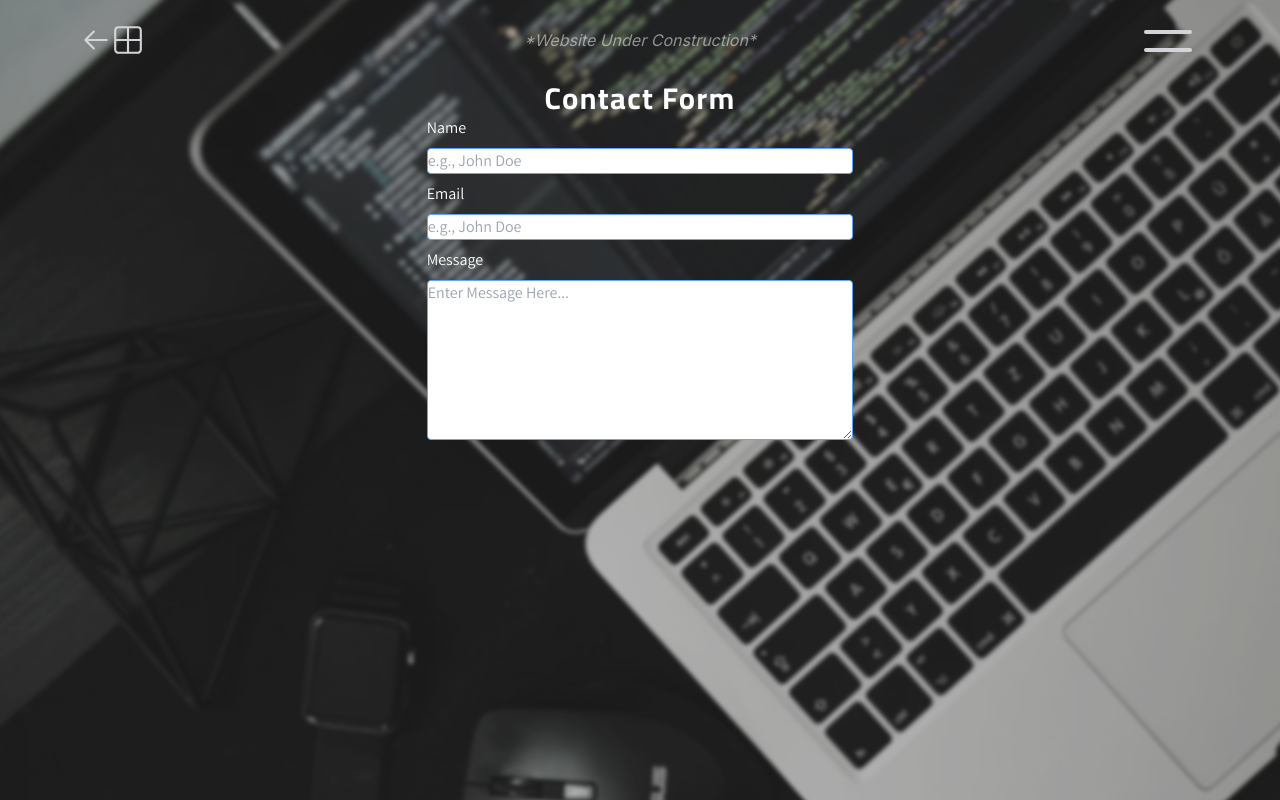
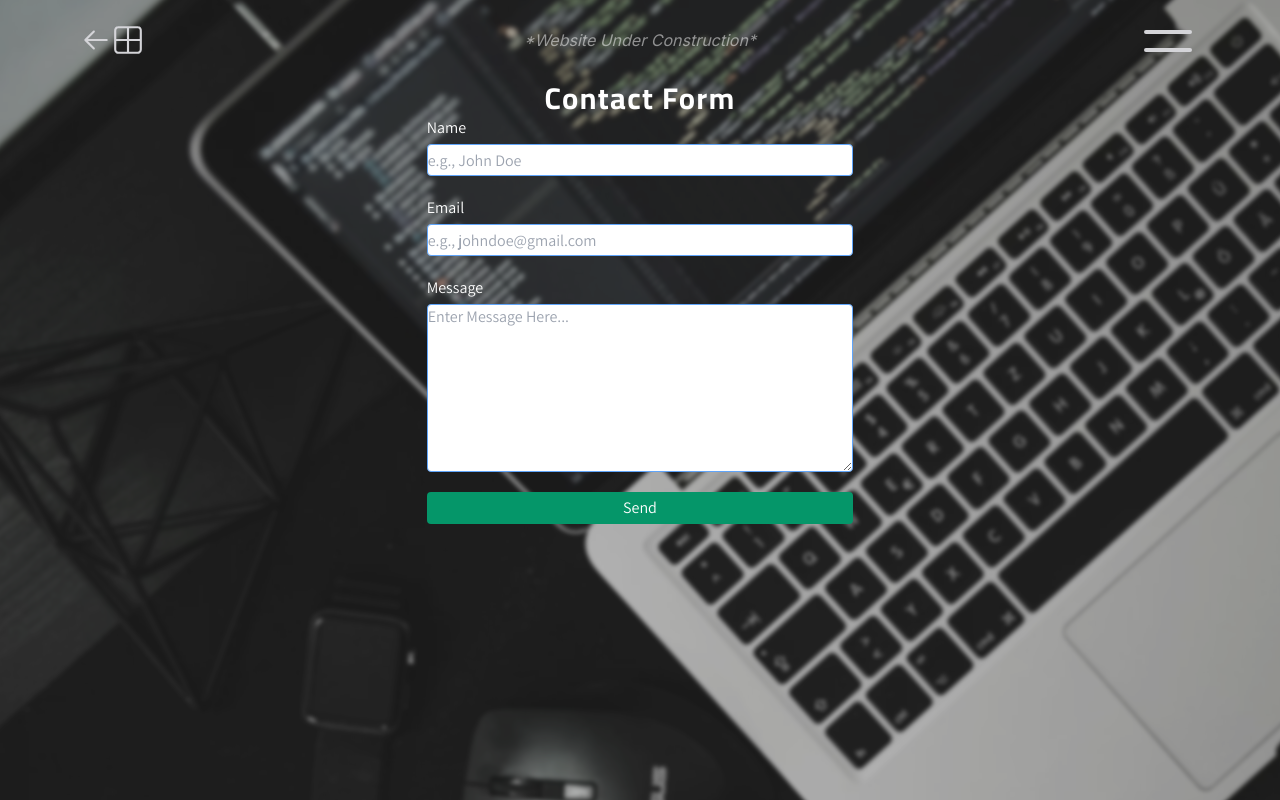
Before and after one commit to OKilberg/okilberg-frontend, a Next.js app: page /contact in a window 1280 px wide. Built offline with nearby package versions, Linux system fonts and the light colour scheme.

Commit message:
contact form now works

```diff
--- /dev/null
+++ b/app/types.ts
@@ -0,0 +1,7 @@
+import { z } from "zod";
+
+export const ContactSchema = z.object({
+    name: z.string().min(1).max(70),
+    email: z.string().email(),
+    message: z.string().min(1).max(200)
+  })
--- a/components/Text.tsx
+++ b/components/Text.tsx
@@ -86,7 +86,7 @@ export function TextButton({ text, fontSize, noMargin, textStyle }: TextProps) {
 export function TextSmall({ text, fontSize, noMargin, textStyle }: TextProps) {
     const defaultFontSize = 12;
     return (
-        <small className={`${useFontSize(fontSize, defaultFontSize)} ${useMarginBottom(fontSize, defaultFontSize, noMargin)} ${textStyle} font-reem-kufi`}>
+        <small className={`${useFontSize(fontSize, defaultFontSize)} ${useMarginBottom(fontSize, defaultFontSize, noMargin)} ${textStyle} font-assistant`}>
             {text}
         </small>
     )
--- a/components/forms/SmartForm.tsx
+++ b/components/forms/SmartForm.tsx
@@ -3,24 +3,11 @@
 import React, { ReactNode, useEffect, useState } from 'react'
 import { ZodError, ZodType } from 'zod'
 
-type Props = {
-  children: ReactNode[],
-  action: () => void,
-}
-
-export default function SmartForm({ children, action }: Props) {
-  return (
-    <form action={action}>
-      {children}
-    </form>
-  )
-}
-
 type SmartInputProps = {
   type: string,
   inputShape: ZodType,
-  label?: string,
-  labelStyle?: string,
+  children?: ReactNode,
+  name: string,
   containerStyle?: string,
   className?: string,
   defaultStyle?: string
@@ -32,7 +19,7 @@ type SmartInputProps = {
 
 type Result = { success: boolean, data: object } | { success: boolean, error: ZodError }
 
-export function SmartInput({ type, inputShape, label, labelStyle, containerStyle, className, defaultStyle, validStyle, invalidStyle, messageStyle, placeholder }: SmartInputProps) {
+export function SmartInput({ type, inputShape, children, name, containerStyle, className, defaultStyle, validStyle, invalidStyle, messageStyle, placeholder }: SmartInputProps) {
   const [input, setInput] = useState<string | number | null>(null)
   const [result, setResult] = useState<Result>(inputShape.safeParse(input))
 
@@ -64,16 +51,18 @@ export function SmartInput({ type, inputShape, label, labelStyle, containerStyle
 
   return (
     <div className={containerStyle}>
-      <label className={labelStyle}>{label}</label>
+      {children}
       {
         type === 'textarea' ?
           <textarea
+            name={name}
             className={`${className} ${inputStyle()}`}
             onChange={handleInputChange}
             placeholder={placeholder}>
           </textarea>
           :
           <input
+            name={name}
             type={type}
             className={`${className} ${inputStyle()}`}
             onChange={handleInputChange}
--- a/components/forms/SmartFormWrapper.tsx
+++ b/components/forms/SmartFormWrapper.tsx
@@ -1,54 +1,76 @@
 'use client'
 
-import React from 'react'
-import { z } from 'zod'
+import React, { useEffect } from 'react'
 import { SmartInput } from './SmartForm'
+import { ContactSchema } from '@/app/types'
+import { createContactMessage } from '@/services/Actions'
+import { useFormState } from 'react-dom'
+import toast, { Toaster } from 'react-hot-toast'
 
 type Props = {}
 
 export default function SmartFormWrapper({ }: Props) {
 
-  const ContactSchema = z.object({
-    name: z.string().min(1).max(70),
-    email: z.string().email(),
-    message: z.string().min(1).max(200)
-  })
+  const [formState, formAction] = useFormState(createContactMessage, null)
+  const toastDuration = 1500;
+
+  useEffect(() => {
+    if (!formState) return
+
+    if (formState.success) {
+      toast.success('Contact Message Sent!',{duration: toastDuration})
+      setTimeout(()=>{
+        window.location.reload() //full reset hack for now
+      }, toastDuration)
+    }
+
+    if (!formState.success) {
+      toast.error('Contact Message Failed.')
+    }
+  }, [formState])
 
   return (
-    <div className='text-white font-assistant w-full flex flex-col items-center'>
+    <form action={formAction} className='text-white font-assistant w-full flex flex-col items-center gap-4'>
       <SmartInput
         type='text'
-        label='Name'
+        name='name'
         placeholder='e.g., John Doe'
         inputShape={ContactSchema.shape.name}
-        containerStyle='flex flex-col gap-2 w-1/3'
-        className='text-black rounded border focus:outline'
+        containerStyle='flex flex-col gap-1 w-1/3 '
+        className='text-black rounded border focus:outline h-8'
         defaultStyle='text-blue-400 border-blue-400 focus:ring-blue-400 focus:outline-blue-400'
         validStyle='text-green-600 border-green-400 focus:ring-green-400  focus:outline-green-400'
         invalidStyle='text-red-400 border-red-400 focus:ring-red-400 focus:outline-red-400'
-      />
+        messageStyle='text-red-400 font-light	'
+      >
+        <label htmlFor="name">Name</label>
+      </SmartInput>
       <SmartInput
         type='email'
-        label='Email'
-        placeholder='e.g., John Doe'
+        name='email'
+        placeholder='e.g., johndoe@gmail.com'
         inputShape={ContactSchema.shape.email}
-        containerStyle='flex flex-col gap-2 w-1/3'
-        className='text-black rounded border focus:outline'
+        containerStyle='flex flex-col gap-1 w-1/3 '
+        className='text-black rounded border focus:outline h-8'
         defaultStyle='text-blue-400 border-blue-400 focus:ring-blue-400 focus:outline-blue-400'
         validStyle='text-green-600 border-green-400 focus:ring-green-400  focus:outline-green-400'
         invalidStyle='text-red-400 border-red-400 focus:ring-red-400 focus:outline-red-400'
-      />
+        messageStyle='text-red-400 font-light	'
+      ><label htmlFor="email">Email</label></SmartInput>
       <SmartInput
         type='textarea'
-        label='Message'
+        name='message'
         placeholder='Enter Message Here...'
         inputShape={ContactSchema.shape.message}
-        containerStyle='flex flex-col gap-2 w-1/3 h-[200px]'
+        containerStyle='flex flex-col gap-1 w-1/3 h-[200px]'
         className='text-black rounded border focus:outline h-full'
         defaultStyle='text-blue-400 border-blue-400 focus:ring-blue-400 focus:outline-blue-400'
         validStyle='text-green-600 border-green-400 focus:ring-green-400  focus:outline-green-400'
         invalidStyle='text-red-400 border-red-400 focus:ring-red-400 focus:outline-red-400'
-      />
-    </div>
+        messageStyle='text-red-400 font-light	'
+      ><label htmlFor="message">Message</label></SmartInput>
+      <input type="submit" value="Send" className='bg-emerald-600 w-1/3 rounded h-8 hover:brightness-110' />
+      <Toaster position='top-right' />
+    </form>
   )
 }
--- a/package.json
+++ b/package.json
@@ -13,6 +13,7 @@
     "next": "14.1",
     "react": "^18",
     "react-dom": "^18",
+    "react-hot-toast": "^2.4.1",
     "react-icons": "^5.0.1",
     "zod": "^3.22.4"
   },
--- a/services/Actions.ts
+++ b/services/Actions.ts
@@ -1,4 +1,6 @@
 'use server'
+
+import { ContactSchema } from "@/app/types"
 
 type ContactMessage = {
     contactName: string,
@@ -6,12 +8,39 @@ type ContactMessage = {
     contactMessage: string
 }
 
-async function createContactMessage(formData: FormData){
+const baseUrl = process.env.PAYLOAD_PUBLIC_URL;
+const messages = 'api/messages/';
+
+export async function createContactMessage(state: any, formData: FormData){
+
     const rawFormData = {
-        contactName: formData.get('contactName'),
-        contactEmail: formData.get('contactEmail'),
-        contactMessage: formData.get('contactMessage'),
+        name: formData.get('name'),
+        email: formData.get('email'),
+        message: formData.get('message'),
     }
 
+    const result = ContactSchema.safeParse(rawFormData)
 
+    if(!result.success){
+        console.log(result.error.issues)
+        return JSON.parse(JSON.stringify(result.error.issues))
+    }
+
+    const response = await fetch(
+        `${baseUrl}/${messages}`,
+        {
+            method: 'POST',
+            headers: {
+                'Content-Type': 'application/json',
+              },
+            body: JSON.stringify(result.data),
+        }
+    )
+    if(response){
+        const returnObject = {
+            success: response.ok,
+            status: response.status,
+        }
+        return JSON.parse(JSON.stringify(returnObject))
+    }
 }
```
Also changed, not shown: 1 other file (tests, documents, lock files or other folders).
